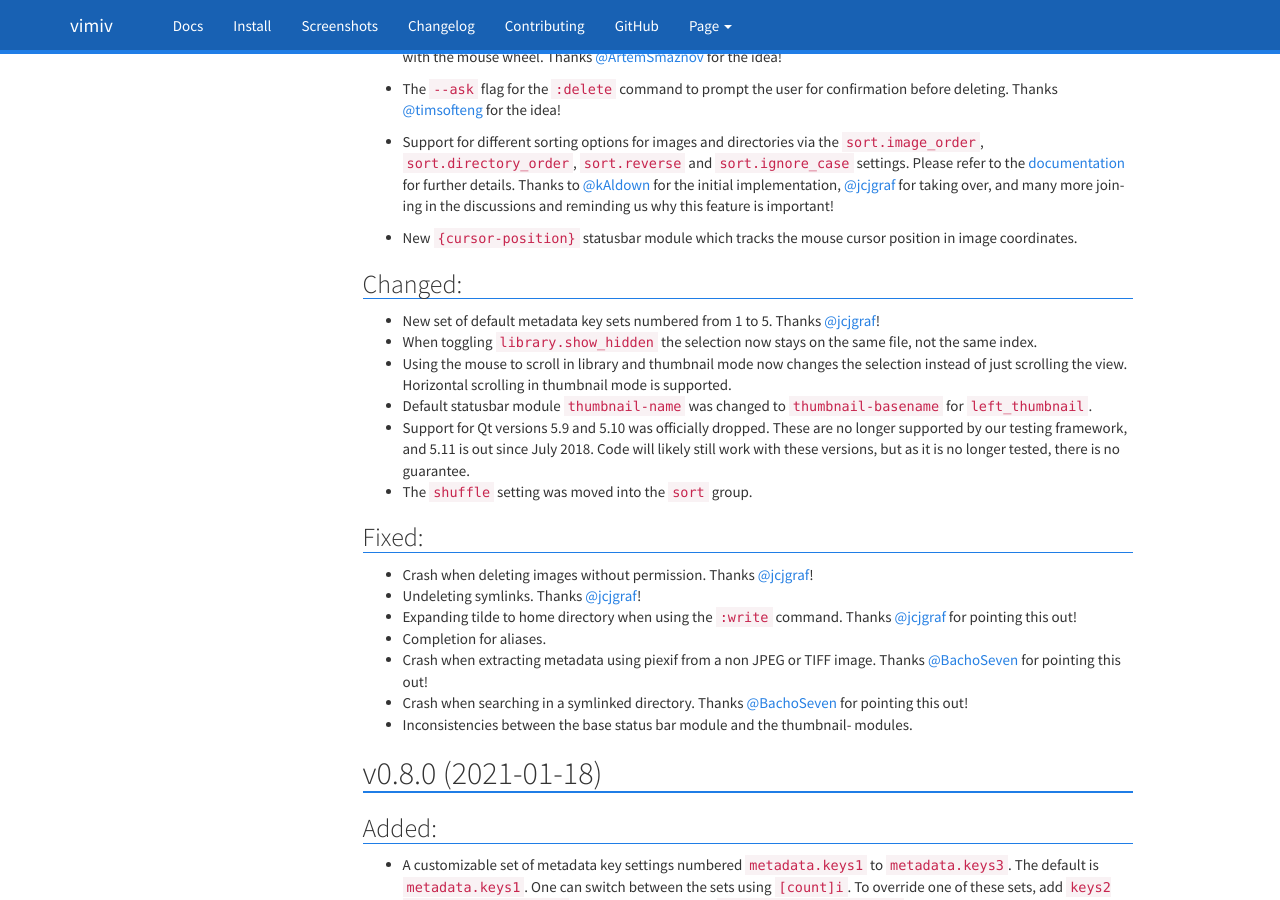
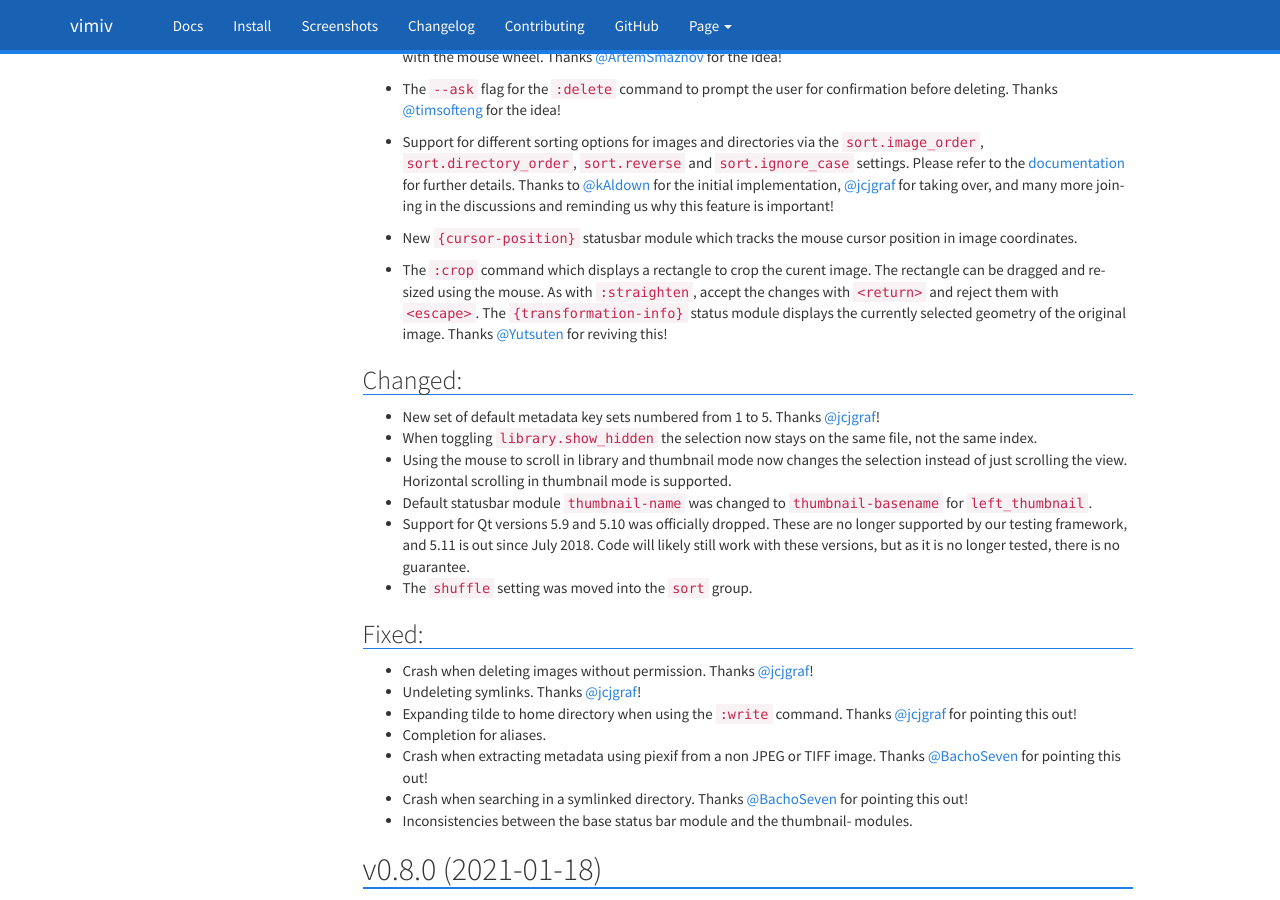
Before and after one commit to karlch/vimiv-qt, a Sphinx documentation site: the page built from docs/changelog.rst, in a window 1280 px wide and 900 px high, scrolled down 1306 px. Built offline with Sphinx 7.4.7, drawn with Linux system fonts in a browser that asks for light colours; some of the changed text lies outside the part shown.

Commit message:
Fix :crop changelog
This didn't quite make it into v0.6.0 :)

```diff
--- a/docs/changelog.rst
+++ b/docs/changelog.rst
@@ -84,6 +84,11 @@ Added:
   feature is important!
 * New ``{cursor-position}`` statusbar module which tracks the mouse cursor position in
   image coordinates.
+* The ``:crop`` command which displays a rectangle to crop the curent image. The
+  rectangle can be dragged and resized using the mouse. As with ``:straighten``, accept
+  the changes with ``<return>`` and reject them with ``<escape>``. The
+  ``{transformation-info}`` status module displays the currently selected geometry of
+  the original image. Thanks `@Yutsuten`_ for reviving this!
 
 Changed:
 ^^^^^^^^
@@ -266,11 +271,6 @@ Added:
 * A new ``PromptSetting`` type which is essentially a boolean setting with the
   additional ``ask`` value. If the value is ``ask``, the user is prompted everytime the
   boolean state of this setting is requested.
-* The ``:crop`` command which displays a rectangle to crop the curent image. The
-  rectangle can be dragged and resized using the mouse. As with ``:straighten``, accept
-  the changes with ``<return>`` and reject them with ``<escape>``. The
-  ``{transformation-info}`` status module displays the currently selected geometry of
-  the original image.
 
 Changed:
 ^^^^^^^^
@@ -529,3 +529,4 @@ Initial release of the Qt version.
 .. _@ArtemSmaznov: https://github.com/ArtemSmaznov
 .. _@timsofteng: https://github.com/timsofteng
 .. _@kAldown: https://github.com/kaldown
+.. _@Yutsuten: https://github.com/Yutsuten
```
